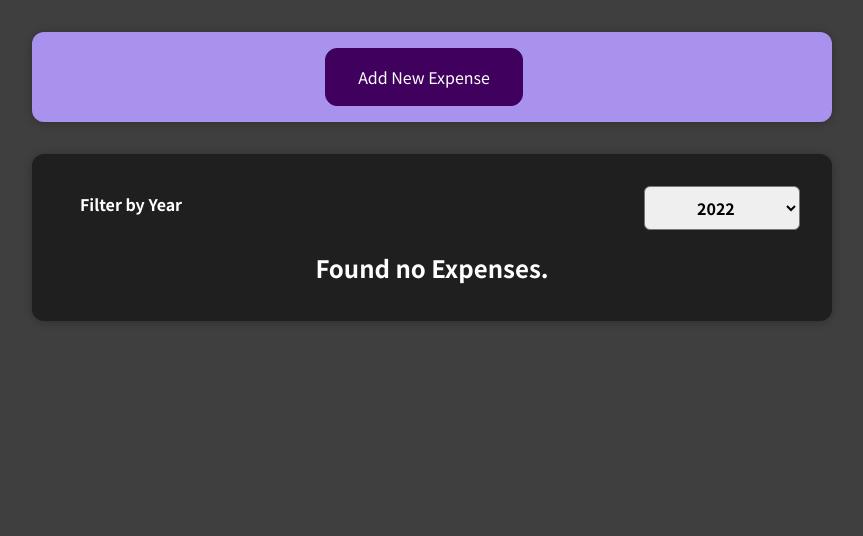
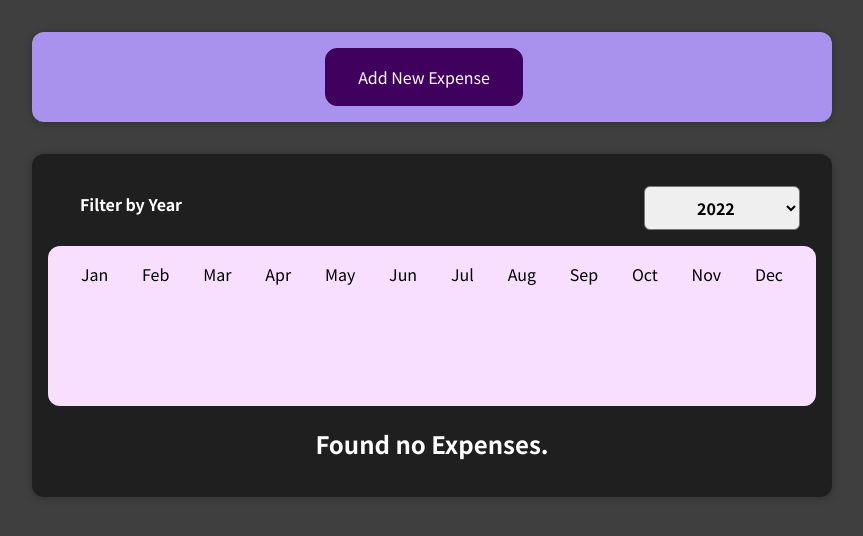
Before and after one commit to FairyCodeMother/oreilly-react-2021, a React (Create React App) app: page / in a window 1280 px wide. Shown: the top 536 px of the page, without its empty margins (208-1071 px from the left). Built offline with nearby package versions, Linux system fonts and the light colour scheme.

Commit message:
Add Chart Components

```diff
--- a/src/components/Chart/Chart.js
+++ b/src/components/Chart/Chart.js
@@ -1,8 +1,27 @@
-
+import ChartBar from "./ChartBar";
 import './Chart.css';
 
-const Chart = () => {
+// 3. Create a Container that feeds each dataPoint into ChartBar to
+//    display all monthly expenses.
+const Chart = (props) => {
+    // 9. Now that we have the dataPoints we can base the chart on the largest value by
+    //    mapping all values into an array then using Math.max to get the largest one..
+    const dataPointValues = props.dataPoints.map(dataPoint => dataPoint.value)
+    const totalMaximum = (Math.max(... dataPointValues));
 
+    return (
+        <div className='chart'>
+            {props.dataPoints.map((dataPoint) => (
+                <ChartBar
+                    key={dataPoint.label}
+                    value={dataPoint.value}
+                    maxValue={totalMaximum}
+                    label={dataPoint.label}
+                    max={totalMaximum}
+                />
+            ))}
+        </div>
+    )
 }
 
 export default Chart;
--- /dev/null
+++ b/src/components/Chart/ChartBar.css
@@ -0,0 +1,30 @@
+.chart-bar {
+	height: 100%;
+	display: flex;
+	flex-direction: column;
+	align-items: center;
+}
+
+.chart-bar__inner {
+	height: 100%;
+	width: 100%;
+	border: 1px solid #313131;
+	border-radius: 12px;
+	background-color: #c3b4f3;
+	overflow: hidden;
+	display: flex;
+	flex-direction: column;
+	justify-content: flex-end;
+}
+
+.chart-bar__fill {
+	background-color: #4826b9;
+	width: 100%;
+	transition: all 0.3s ease-out;
+}
+
+.chart-bar__label {
+	font-weight: bold;
+	font-size: 0.5rem;
+	text-align: center;
+}
--- a/src/components/Chart/ChartBar.js
+++ b/src/components/Chart/ChartBar.js
@@ -0,0 +1,29 @@
+//
+// Object that represents the sum of a month's expenses.
+//
+
+// 2. Create an object to represent the sum of values for a month.
+import React from 'react';
+
+const ChartBar = (props) => {
+    // 4. Each ChartBar will define the length of the bar on the value of the dataPoint.
+    let barFillHeight = '0%';
+    if (props.maxValue > 0) {
+        barFillHeight = Math.round((props.value / props.maxValue) * 100) + '%';
+    }
+
+    // 5. And then use that value to define the style for the bar's height.
+    return (
+        <div className={"chart-bar"}>
+            <div className={"chart-bar__inner"}>
+                <div className={"chart-bar__fill"} style={{height: barFillHeight}}/>
+            </div>
+            <div className={"chart-bar__label"}>{props.label}</div>
+
+        </div>
+
+    )
+
+}
+
+export default ChartBar;
--- a/src/components/Expenses/Expenses.js
+++ b/src/components/Expenses/Expenses.js
@@ -8,6 +8,7 @@
 import './Expenses.css';
 import Card from "../UI/Card";
 import ExpensesFilter from "./ExpensesFilter";
+import ExpensesChart from "./ExpensesChart";
 
 const Expenses = (props) => {
     const [filteredYear, setFilteredYear] = useState('2022');
@@ -21,11 +22,16 @@
         return expense.date.getFullYear().toString() === filteredYear;
     });
 
+    // 10. Add the ExpensesChart, between the Filter and List, and
+    //     pass in the filteredExpenses.
     return (
         <Card className="expenses">
             <ExpensesFilter
                 selectedYear={filteredYear}
                 onFilterChange={filterChangeHandler}
+            />
+            <ExpensesChart
+                expenses={filteredExpenses}
             />
             <ExpensesList
                 expenses={filteredExpenses}
--- /dev/null
+++ b/src/components/Expenses/ExpensesChart.js
@@ -0,0 +1,43 @@
+//
+// Container to display ChartBars.
+//
+
+// 1. Create a container to display the Chart of Expenses.
+import React from 'react';
+
+import '../Chart/ChartBar';
+import Chart from "../Chart/Chart";
+
+const ExpensesChart = (props) => {
+    // 6. Create an collection of dataPoints with a value for each month.
+    //    Note that Jan = 0 index.
+    const chartDataPoints = [
+        { label: 'Jan', value: 0 },
+        { label: 'Feb', value: 0 },
+        { label: 'Mar', value: 0 },
+        { label: 'Apr', value: 0 },
+        { label: 'May', value: 0 },
+        { label: 'Jun', value: 0 },
+        { label: 'Jul', value: 0 },
+        { label: 'Aug', value: 0 },
+        { label: 'Sep', value: 0 },
+        { label: 'Oct', value: 0 },
+        { label: 'Nov', value: 0 },
+        { label: 'Dec', value: 0 }
+    ];
+
+    // 7. Iterate through the object and start writing in the values and months.
+    for (const expense of props.expenses) {
+        const expenseMonth = expense.getMonth();
+        chartDataPoints[expenseMonth].value += expense.amount;
+    }
+
+    // 8. Then pass the collection of dataPoints into Chart.
+    return (
+        <Chart
+            dataPoints={chartDataPoints}
+        />
+    );
+}
+
+export default ExpensesChart;
```
